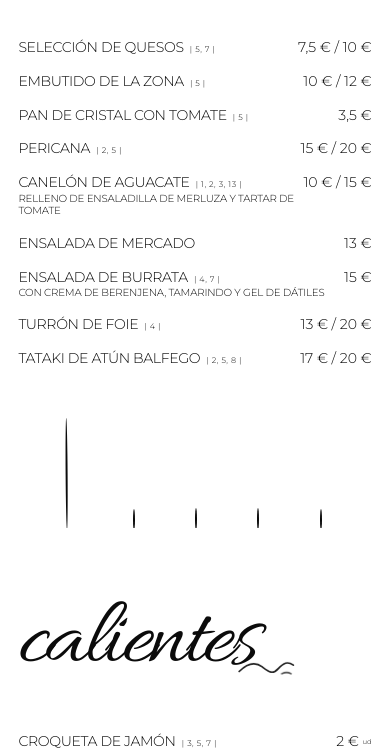
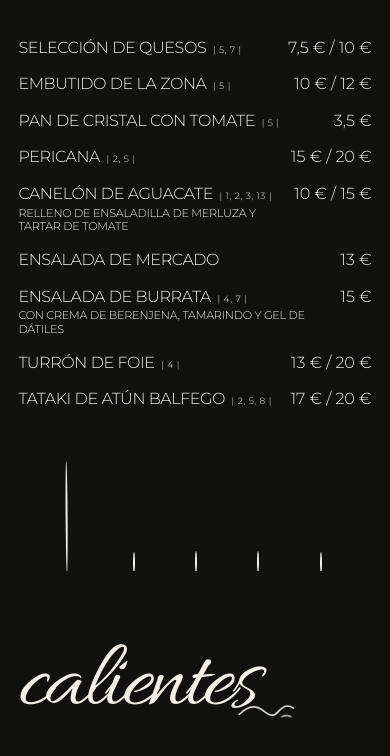
Before and after one commit to vielmaoliver/la-pericana-menu, a plain HTML site: page index.html in a window 390 px wide. Shown: the part 1010-1766 px from the top of the page. Drawn offline with nearby package versions, Linux system fonts and the light colour scheme.

Commit message:
Fix mark position and default dark theme

```diff
--- a/assets/css/styles.css
+++ b/assets/css/styles.css
@@ -147,8 +147,8 @@ html[data-theme="dark"] .closing-mark img {
 
 .menu-item h3,
 .price {
-  font-size: clamp(1.04rem, 1.48vw, 1.30rem);
-  line-height: 1.22;
+  font-size: clamp(1.14rem, 1.62vw, 1.42rem);
+  line-height: 1.24;
   font-weight: 300;
 }
 
@@ -156,9 +156,9 @@ html[data-theme="dark"] .closing-mark img {
 .menu-item .price { white-space: nowrap; text-align: right; }
 
 .menu-item p {
-  margin-top: .08rem;
-  font-size: clamp(.74rem, .98vw, .88rem);
-  line-height: 1.22;
+  margin-top: .10rem;
+  font-size: clamp(.80rem, 1.04vw, .94rem);
+  line-height: 1.24;
   letter-spacing: -.02em;
 }
 
@@ -207,7 +207,7 @@ html[data-theme="dark"] .closing-mark img {
 .closing-mark {
   position: absolute;
   right: clamp(1.5rem, 7vw, 6rem);
-  bottom: -4.5rem;
+  bottom: clamp(1.25rem, 3vh, 2.25rem);
   width: clamp(8rem, 17vw, 12.5rem);
 }
 
@@ -401,6 +401,7 @@ html[data-theme="dark"] .closing-mark img {
   .closing-mark {
     width: clamp(7.2rem, 31vw, 10rem);
     right: 5%;
+    bottom: 1.25rem;
   }
 
   .menu-item {
@@ -411,13 +412,13 @@ html[data-theme="dark"] .closing-mark img {
 
   .menu-item h3,
   .price {
-    font-size: .98rem;
-    line-height: 1.22;
+    font-size: 1.08rem;
+    line-height: 1.24;
   }
 
-  .menu-item p { font-size: .70rem; }
+  .menu-item p { font-size: .76rem; }
   .allergens { margin-left: .18rem; font-size: .57em; }
-  .price { max-width: 6.8rem; }
+  .price { max-width: 7.5rem; }
 
   .decor { height: 7rem; }
   .decor-frios i:nth-child(1),
@@ -451,9 +452,9 @@ html[data-theme="dark"] .closing-mark img {
 @media (max-width: 420px) {
   .menu-container { padding-left: 1.15rem; padding-right: 1.15rem; }
   .menu-item { gap: .42rem; }
-  .menu-item h3, .price { font-size: .88rem; }
-  .menu-item p { font-size: .64rem; }
-  .price { max-width: 6.2rem; }
+  .menu-item h3, .price { font-size: 1rem; }
+  .menu-item p { font-size: .70rem; }
+  .price { max-width: 6.8rem; }
   .fish-day .script-note { margin-left: 8%; font-size: 2rem; }
   .theme-switcher { top: .7rem; right: .7rem; }
   .theme-choice { padding: .47rem .68rem; font-size: .7rem; }
--- a/assets/js/app.js
+++ b/assets/js/app.js
@@ -33,11 +33,11 @@ document.documentElement.classList.add('js');
     }
   };
 
-  let savedTheme = 'light';
+  let savedTheme = 'dark';
   try {
-    savedTheme = localStorage.getItem(storageKey) || 'light';
+    savedTheme = localStorage.getItem(storageKey) || 'dark';
   } catch (_) {
-    savedTheme = 'light';
+    savedTheme = 'dark';
   }
 
   applyTheme(savedTheme, false);
--- a/index.html
+++ b/index.html
@@ -4,7 +4,19 @@
   <meta charset="utf-8">
   <meta name="viewport" content="width=device-width, initial-scale=1">
   <meta name="description" content="Carta de cocina de mercado de Restaurante La Pericana, Alcoy.">
-  <meta name="theme-color" content="#ffffff">
+  <meta name="theme-color" content="#11110f">
+  <script>
+    (() => {
+      const storageKey = 'la-pericana-theme';
+      let theme = 'dark';
+      try {
+        theme = localStorage.getItem(storageKey) || 'dark';
+      } catch (_) {
+        theme = 'dark';
+      }
+      document.documentElement.dataset.theme = theme === 'light' ? 'light' : 'dark';
+    })();
+  </script>
   <title>La Pericana | Cuina de mercat</title>
 
   <link rel="preconnect" href="https://fonts.googleapis.com">
@@ -15,14 +27,14 @@
 </head>
 <body>
   <div class="theme-switcher" role="group" aria-label="Elegir apariencia">
-    <button type="button" class="theme-choice" data-theme-choice="light" aria-pressed="true">
+    <button type="button" class="theme-choice" data-theme-choice="light" aria-pressed="false">
       <svg class="theme-icon" viewBox="0 0 24 24" aria-hidden="true">
         <circle cx="12" cy="12" r="4"></circle>
         <path d="M12 2v2M12 20v2M4.93 4.93l1.41 1.41M17.66 17.66l1.41 1.41M2 12h2M20 12h2M4.93 19.07l1.41-1.41M17.66 6.34l1.41-1.41"></path>
       </svg>
       <span>Claro</span>
     </button>
-    <button type="button" class="theme-choice" data-theme-choice="dark" aria-pressed="false">
+    <button type="button" class="theme-choice" data-theme-choice="dark" aria-pressed="true">
       <svg class="theme-icon" viewBox="0 0 24 24" aria-hidden="true">
         <path d="M21 12.79A9 9 0 1 1 11.21 3 7 7 0 0 0 21 12.79z"></path>
       </svg>
```
